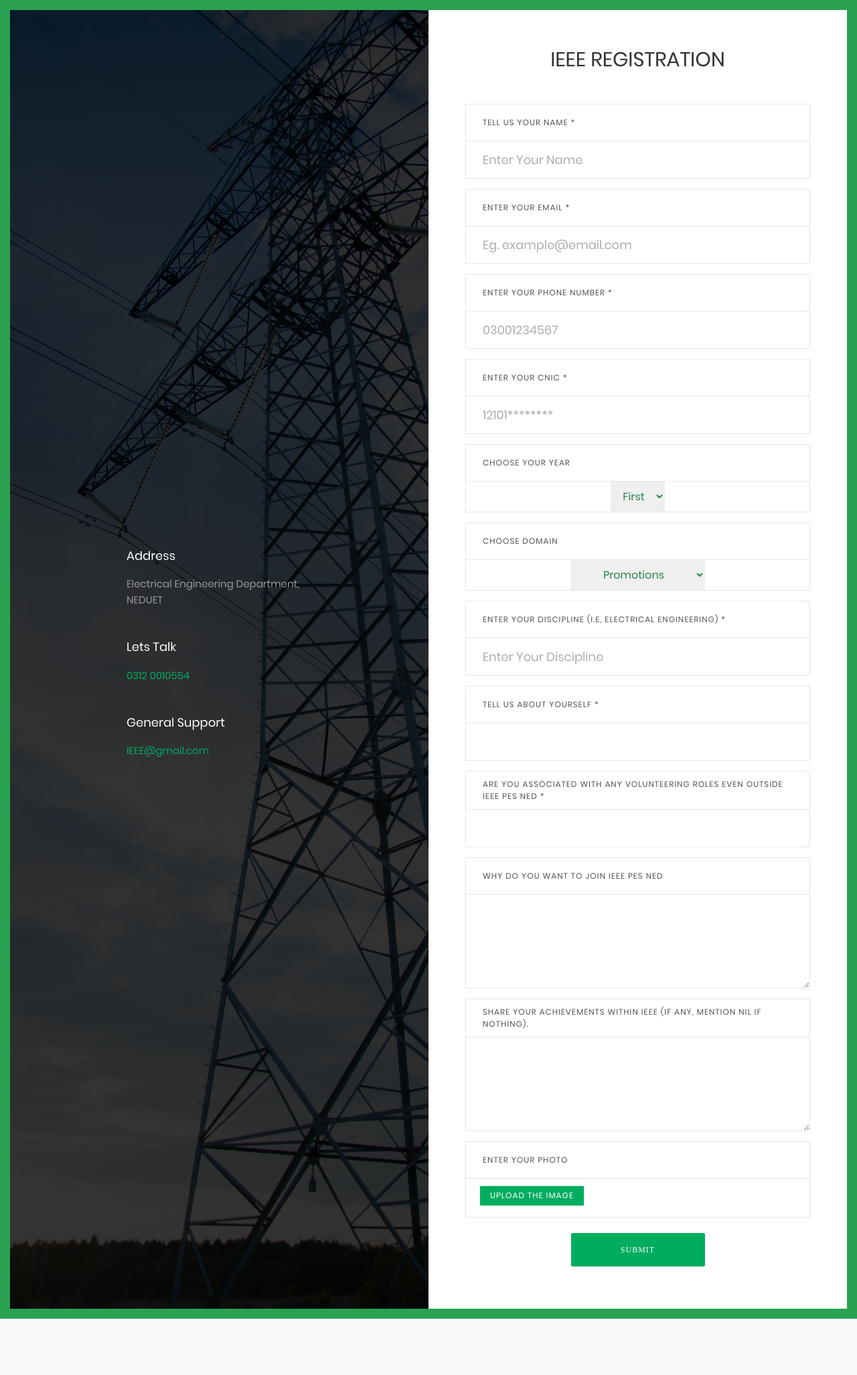
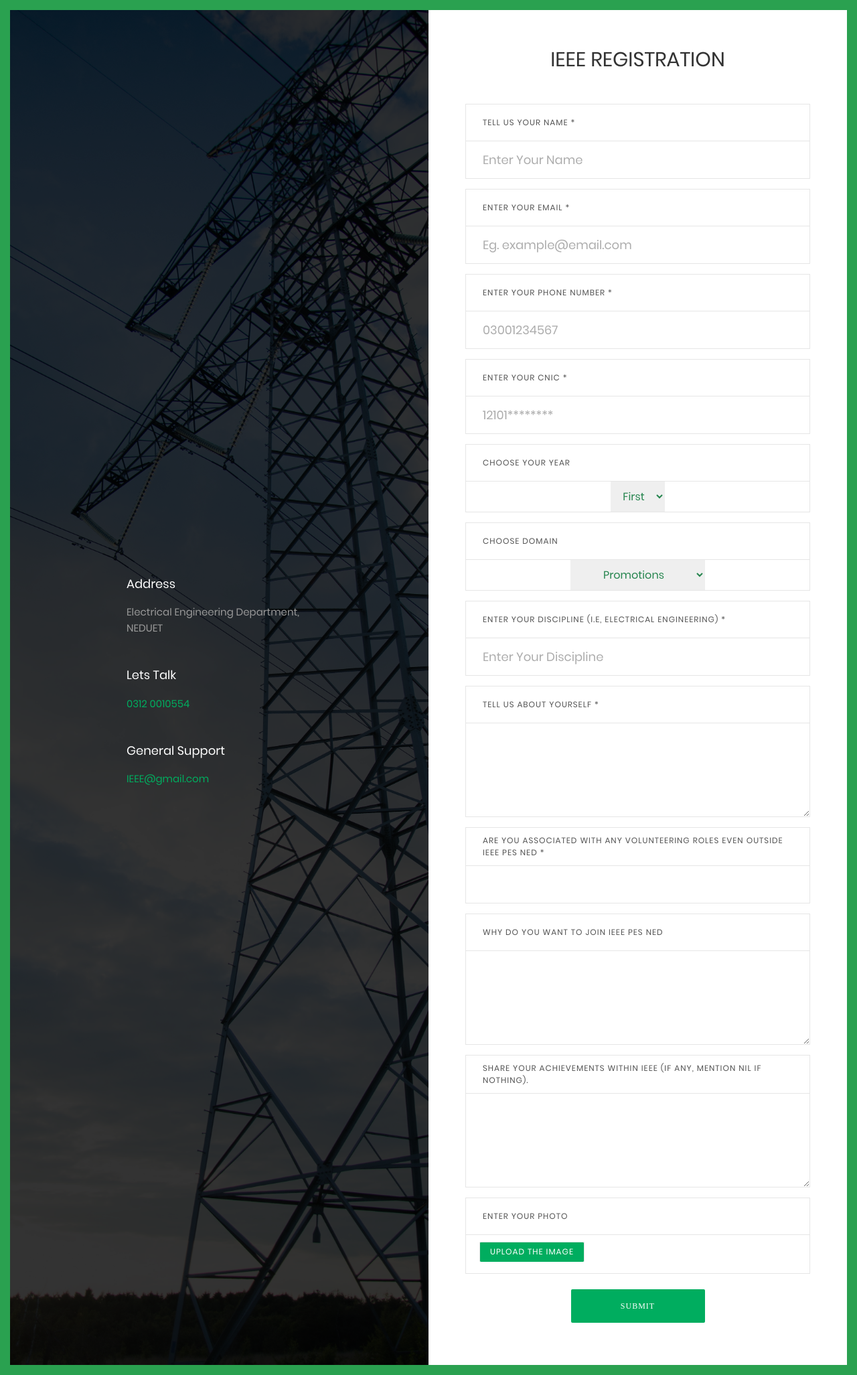
Before and after one commit to ieeepesneduet/ghulammustafa137-gmail.com, a Flask app: page /registration in a window 1280 px wide. Shown: the part 134-2187 px from the top of the page at 67% size. Before the commit the page ends 2103 px from the top, so only its background shows below. Run offline with Flask 2, Linux system fonts and the light colour scheme; some libraries are stand-ins or nearby versions; some web fonts are replaced.

Commit message:
IEEE registration appv1

```diff
--- a/templates/index.html
+++ b/templates/index.html
@@ -70,7 +70,7 @@
 				</div>
 				<label class="label-input100" for="intro">Tell us about yourself *</label>
 				<div class="wrap-input100 rs1-wrap-input100 validate-input" data-validate="Type first name">
-					<input id="intro" class="input100" type="text" name="about" placeholder="" required="">
+                    <textarea id="intro" class="input100" type="text" name="about" placeholder="" required=""></textarea>
 					<span class="focus-input100"></span>
 				</div>
 				<label class="label-input100" for="role">Are You Associated with any volunteering roles even outside
@@ -102,9 +102,10 @@
 
 
 		    <div class="container-contact100-form-btn">
-                <a href="#msg-box" class="contact100-form-btn" type="submit">
+                <a href="#msg-box"><button class="contact100-form-btn" type="submit">
                     Submit
-                </a>
+                </button></a>
+
 			 </div>
 			</form>
 
```
